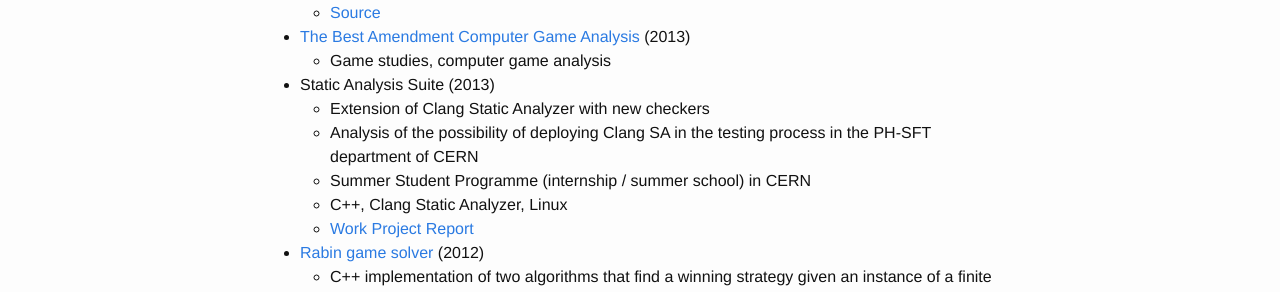
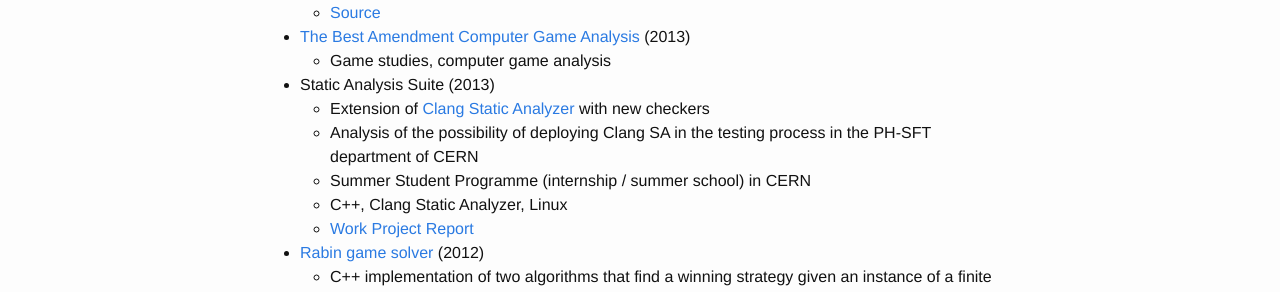
Before and after one commit to filipbartek/filipbartek.github.io, a Jekyll site: the page built from 0-portfolio.md, in a window 1280 px wide. Shown: the part 1258-1550 px from the top of the page. Built offline with Jekyll 4.4.1, drawn with Linux system fonts in a browser that asks for light colours; part of the change alters nothing that is shown.

```diff
--- a/0-portfolio.md
+++ b/0-portfolio.md
@@ -63,7 +63,7 @@ some of my toy and homework projects.
   * Game studies, computer game analysis
 
 * Static Analysis Suite (2013)
-  * Extension of Clang Static Analyzer with new checkers
+  * Extension of [Clang Static Analyzer](http://clang-analyzer.llvm.org/) with new checkers
   * Analysis of the possibility of deploying Clang SA in the testing process in the PH-SFT department of CERN
   * Summer Student Programme (internship / summer school) in CERN
   * C++, Clang Static Analyzer, Linux
```
